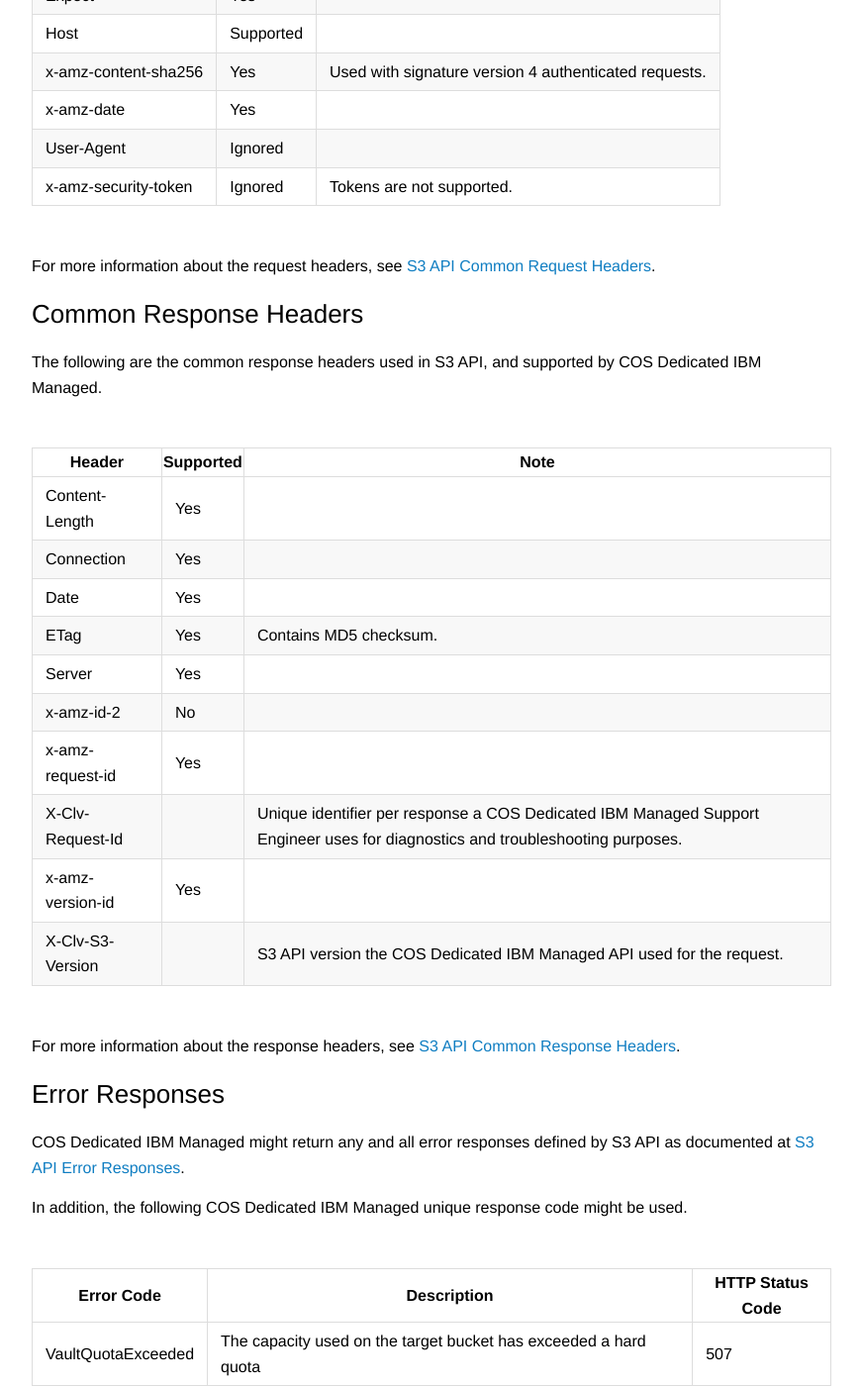
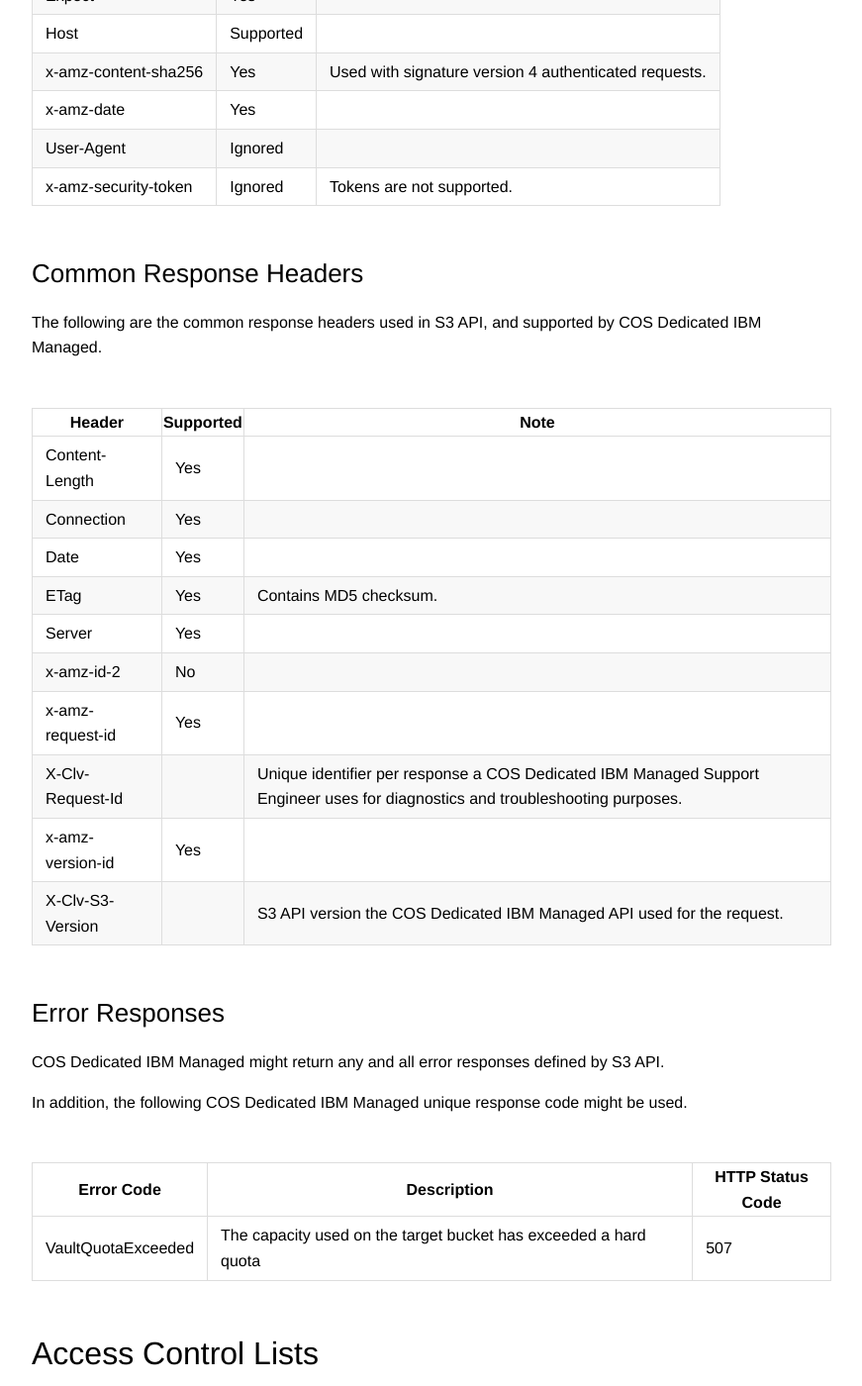
Before and after one commit to nglange/help-documentation, a Jekyll site: the page built from _api/COS_API.md, in a window 1280 px wide and 1400 px high, scrolled down 1882 px. Shown: the whole window at 99% size, without its empty margins (369-1240 px from the left). Built offline with Jekyll 4.4.1, drawn with Linux system fonts in a browser that asks for light colours; some of the changed text lies outside the part shown.

```diff
--- a/_api/COS_API.md
+++ b/_api/COS_API.md
@@ -63,7 +63,7 @@ The following are the common request headers used in S3 API, and supported by CO
 | User-Agent         | Ignored    |                                     |
 |x-amz-security-token| Ignored    | Tokens are not supported.           |
 
-For more information about the request headers, see [S3 API Common Request Headers](http://docs.aws.amazon.com/AmazonS3/latest/API/RESTCommonRequestHeaders.html).
+<!-- For more information about the request headers, see [S3 API Common Request Headers](http://docs.aws.amazon.com/AmazonS3/latest/API/RESTCommonRequestHeaders.html). -->
 
 ###  Common Response Headers
 
@@ -82,12 +82,12 @@ The following are the common response headers used in S3 API, and supported by C
 |x-amz-version-id| Yes       |      |
 |X-Clv-S3-Version|           | S3 API version the COS Dedicated IBM Managed API used for the request. |
 
-For more information about the response headers, see [S3 API Common Response Headers](http://docs.aws.amazon.com/AmazonS3/latest/API/RESTCommonResponseHeaders.html).
+<!-- For more information about the response headers, see [S3 API Common Response Headers](http://docs.aws.amazon.com/AmazonS3/latest/API/RESTCommonResponseHeaders.html). -->
 
 ### Error Responses
 
 
-COS Dedicated IBM Managed might return any and all error responses defined by S3 API as documented at [S3 API Error Responses](http://docs.aws.amazon.com/AmazonS3/latest/API/ErrorResponses.html).
+COS Dedicated IBM Managed might return any and all error responses defined by S3 API.
 
 In addition, the following COS Dedicated IBM Managed unique response code might be used.
 
@@ -205,7 +205,7 @@ The following table describes which bucket operations are supported in COS Dedic
 
 
 
-For more information, see [S3 API Operations on Buckets](http://docs.aws.amazon.com/AmazonS3/latest/API/RESTBucketOps.html).
+<!-- For more information, see [S3 API Operations on Buckets](http://docs.aws.amazon.com/AmazonS3/latest/API/RESTBucketOps.html). -->
 
 ### GET Bucket
 
@@ -254,7 +254,7 @@ The following table describes which object operations are supported in the COS D
 | Abort Multipart Upload | Yes | |
 | List Parts | Yes | |
 
-For more information, see [S3 API Operations on Objects.](http://docs.aws.amazon.com/AmazonS3/latest/API/RESTObjectOps.html) and [Common Headers](#headers-and-error-response).
+<!-- For more information, see [S3 API Operations on Objects.](http://docs.aws.amazon.com/AmazonS3/latest/API/RESTObjectOps.html) and [Common Headers](#headers-and-error-response). -->
 
 ### GET Object
 
```
Also changed, not shown: _api/CLI_Overview.md (+7 -5 lines).
